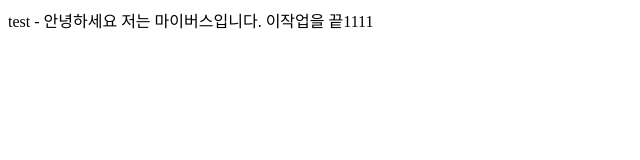
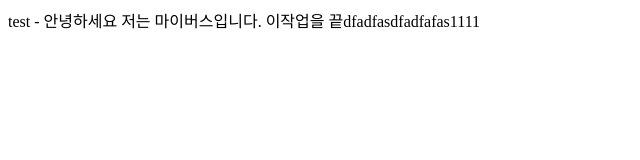
Before and after one commit to hanyong5/2023gittest, a plain HTML site: page index.html in a window 1280 px wide. Shown: the whole page, without its empty margins (0-640 px from the left). Drawn offline with Linux system fonts and the light colour scheme.

Commit message:
fdajlfda;

```diff
--- a/index.html
+++ b/index.html
@@ -9,6 +9,6 @@
     test - 안녕하세요
     저는 마이버스입니다.
 
-    이작업을 끝1111
+    이작업을 끝dfadfasdfadfafas1111
 </body>
 </html>
```
